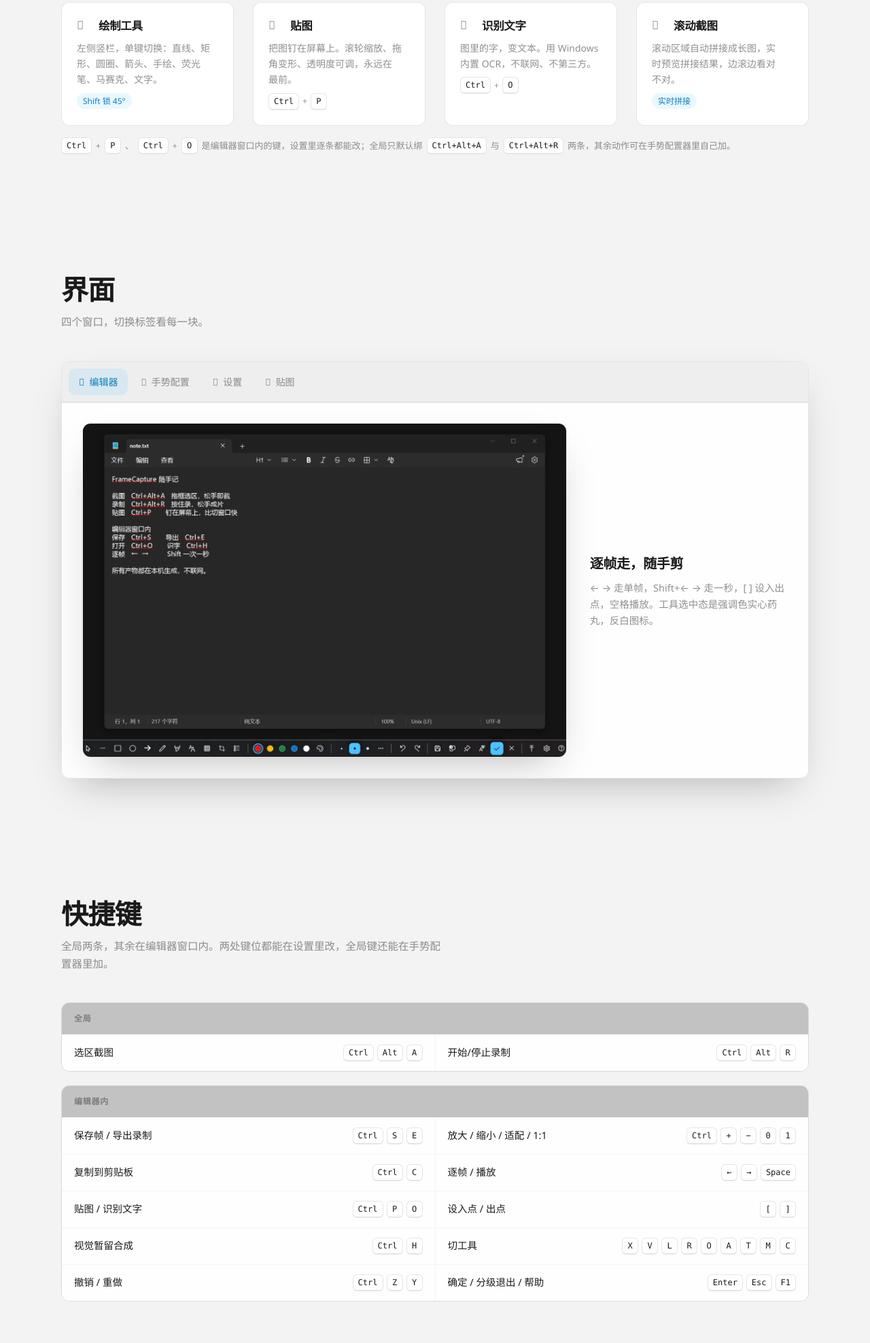
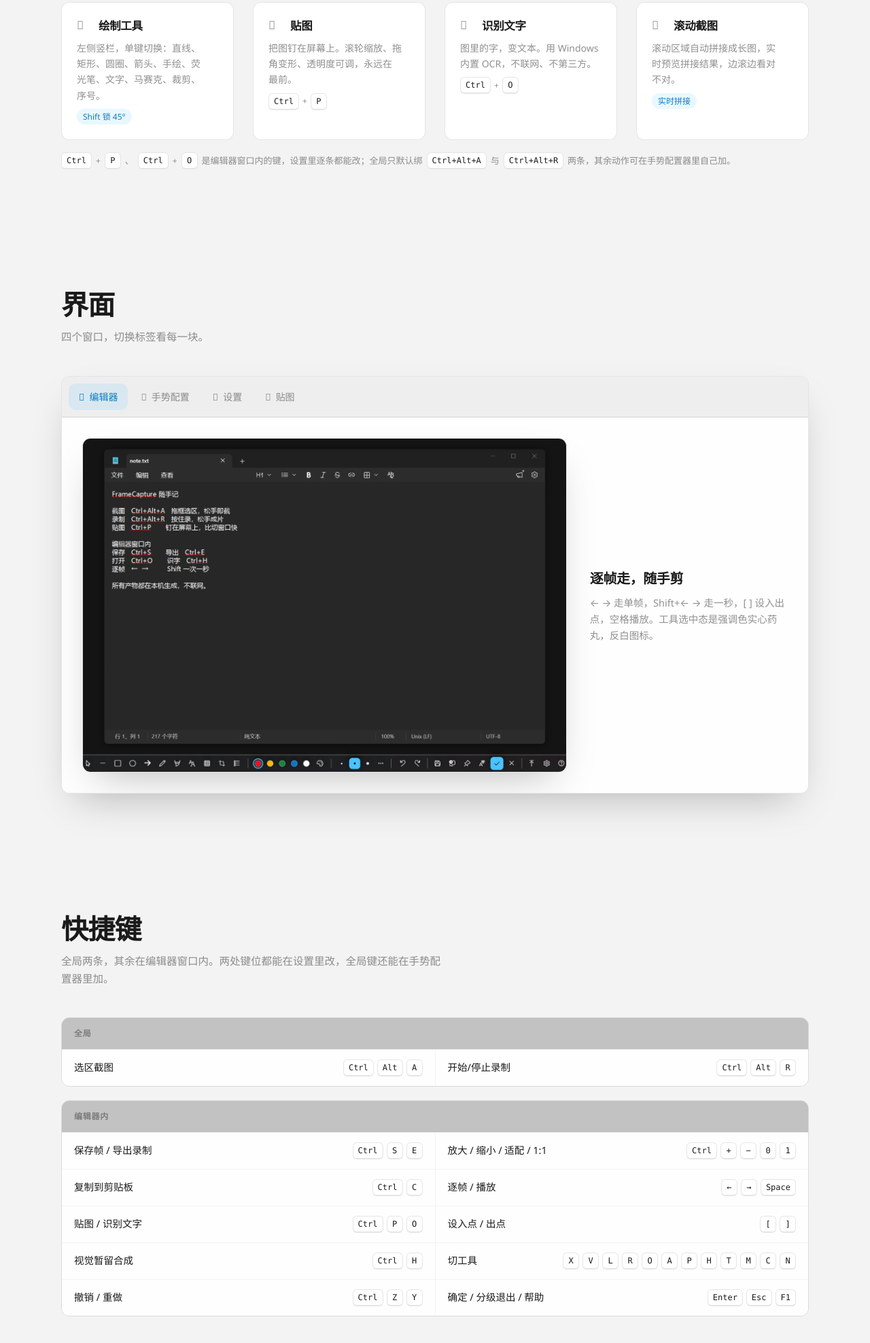
Before and after one commit to NekoWs/NekoCapture, a plain HTML site: page site/index.html in a window 1280 px wide. Shown: the part 1960-3935 px from the top of the page at 68% size. Drawn offline with Linux system fonts and the light colour scheme.

Commit message:
快捷键表补全切工具：手绘、荧光笔、序号三个键位漏了
切工具那一行只列了 9 个键，工具条上还有 P 手绘、H 荧光笔、N 序号；功能卡的工具列表同样漏了裁剪与序号。两处按工具条顺序补齐。

```diff
--- a/site/index.html
+++ b/site/index.html
@@ -156,7 +156,7 @@
       <article class="card" data-reveal data-stagger>
         <span class="card__ico" aria-hidden="true">&#xE71C;</span>
         <h3>绘制工具</h3>
-        <p>左侧竖栏，单键切换：直线、矩形、圆圈、箭头、手绘、荧光笔、马赛克、文字。</p>
+        <p>左侧竖栏，单键切换：直线、矩形、圆圈、箭头、手绘、荧光笔、文字、马赛克、裁剪、序号。</p>
         <span class="card__tag">Shift 锁 45°</span>
       </article>
 
@@ -291,7 +291,7 @@
             <div class="keys__row"><span>放大 / 缩小 / 适配 / 1:1</span><span class="keys__k"><kbd>Ctrl</kbd><kbd>+</kbd><kbd>−</kbd><kbd>0</kbd><kbd>1</kbd></span></div>
             <div class="keys__row"><span>逐帧 / 播放</span><span class="keys__k"><kbd>&#x2190;</kbd><kbd>&#x2192;</kbd><kbd>Space</kbd></span></div>
             <div class="keys__row"><span>设入点 / 出点</span><span class="keys__k"><kbd>[</kbd><kbd>]</kbd></span></div>
-            <div class="keys__row"><span>切工具</span><span class="keys__k"><kbd>X</kbd><kbd>V</kbd><kbd>L</kbd><kbd>R</kbd><kbd>O</kbd><kbd>A</kbd><kbd>T</kbd><kbd>M</kbd><kbd>C</kbd></span></div>
+            <div class="keys__row"><span>切工具</span><span class="keys__k"><kbd>X</kbd><kbd>V</kbd><kbd>L</kbd><kbd>R</kbd><kbd>O</kbd><kbd>A</kbd><kbd>P</kbd><kbd>H</kbd><kbd>T</kbd><kbd>M</kbd><kbd>C</kbd><kbd>N</kbd></span></div>
             <div class="keys__row"><span>确定 / 分级退出 / 帮助</span><span class="keys__k"><kbd>Enter</kbd><kbd>Esc</kbd><kbd>F1</kbd></span></div>
           </div>
         </div>
```
